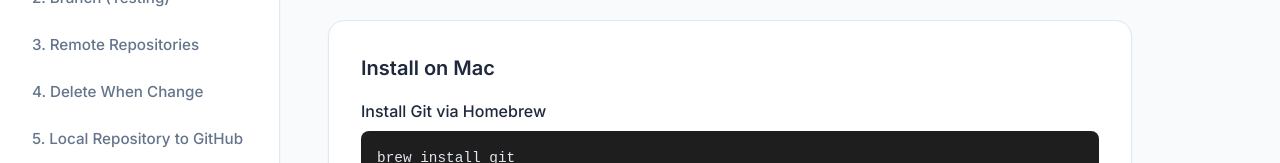
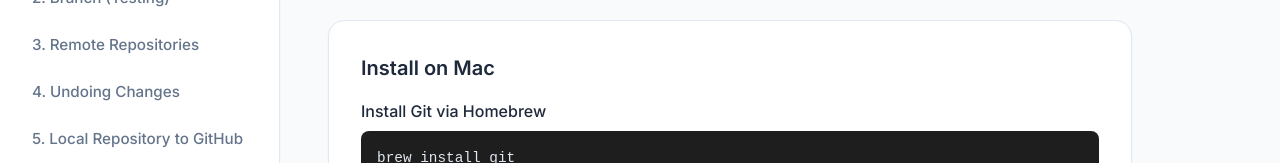
Before and after one commit to Vath7677/git_web, a Vue app: page / in a window 1280 px wide. Shown: the part 212-375 px from the top of the page. Built offline with nearby package versions, Linux system fonts and the light colour scheme.

Commit message:
rename main point number 4

```diff
--- a/src/data.js
+++ b/src/data.js
@@ -87,7 +87,7 @@ export const gitLessons = [
   },
   {
     id: "delete",
-    title: "4. Delete When Change",
+    title: "4. Undoing Changes",
     sections: [
       {
         subtitle: "Restore Files",
```
